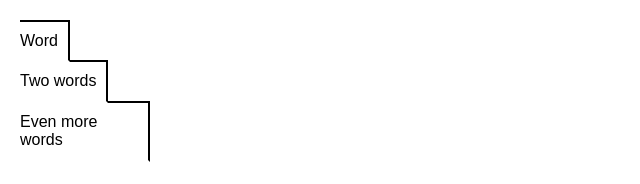
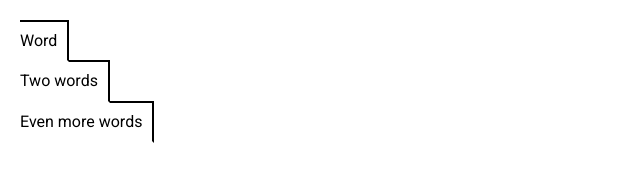
Before and after one commit to Korew/fishki, a plain HTML site: page index.html in a window 1280 px wide. Shown: the whole page, without its empty margins (0-640 px from the left). Drawn offline with Linux system fonts and the light colour scheme.

Commit message:
roboto font

```diff
--- a/scss/main.scss
+++ b/scss/main.scss
@@ -2,13 +2,14 @@
 	box-sizing: border-box;
 	margin: 0;
 	padding: 0;
+	font-family: Roboto;
 }
 .wrapper {
 
 }
 
 .heading {
-	max-width: 170px;
+	max-width: 180px;
 	padding: 20px;
 
 	&-line {
```
Also changed, not shown: css/main.css.
